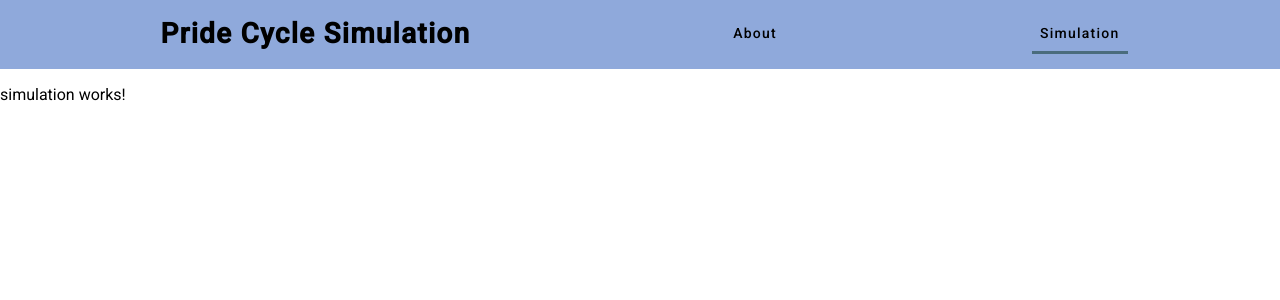
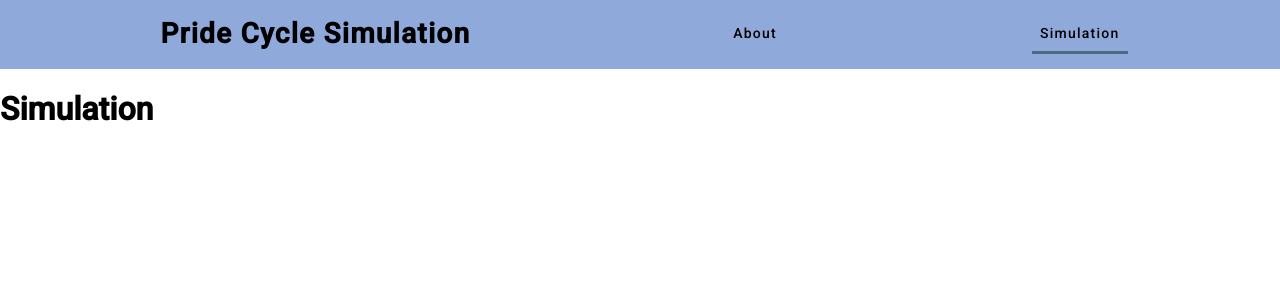
Before and after one commit to AndersonBillss/REL_A_275_pride_cycle_website, an Angular app: page /simulation in a window 1280 px wide. Shown: the top 300 px of the page. Built offline with nearby package versions, Linux system fonts and the light colour scheme.

Commit message:
Partially fixed parallax background jitter

```diff
--- a/src/app/pages/simulation/simulation.component.html
+++ b/src/app/pages/simulation/simulation.component.html
@@ -1 +1 @@
-<p>simulation works!</p>
+<h1>Simulation</h1>
--- a/src/app/shared/parallax-background/parallax-background.component.ts
+++ b/src/app/shared/parallax-background/parallax-background.component.ts
@@ -21,7 +21,7 @@ export class ParallaxBackgroundComponent {
   imgCenterY: number = 0
 
   ngAfterViewInit() {
-    //set up elements
+    //get elements
     const img = this.parallaxImg.nativeElement
     const container = this.parallaxContainer.nativeElement
     container.style.height = `${this.height}px`
@@ -60,10 +60,12 @@ export class ParallaxBackgroundComponent {
   }
 
   parallaxScroll(img: HTMLElement, container: HTMLElement){
-    const scrollY = window.scrollY
-    const containerTop = container.offsetTop
-    const translation = scrollY/this.factor - containerTop/this.factor
-    img.style.transform = `translate(-${this.imgCenterX}px, ${translation - this.imgCenterY}px)`
+    requestAnimationFrame(() => {
+      const scrollY = window.scrollY
+      const containerTop = container.offsetTop
+      const translation = scrollY/this.factor - containerTop/this.factor
+      img.style.transform = `translate(-${this.imgCenterX}px, ${translation - this.imgCenterY}px)`
+    });
   }
 
   //the image only appears after it loads so that you can't see it snapping into place
```
